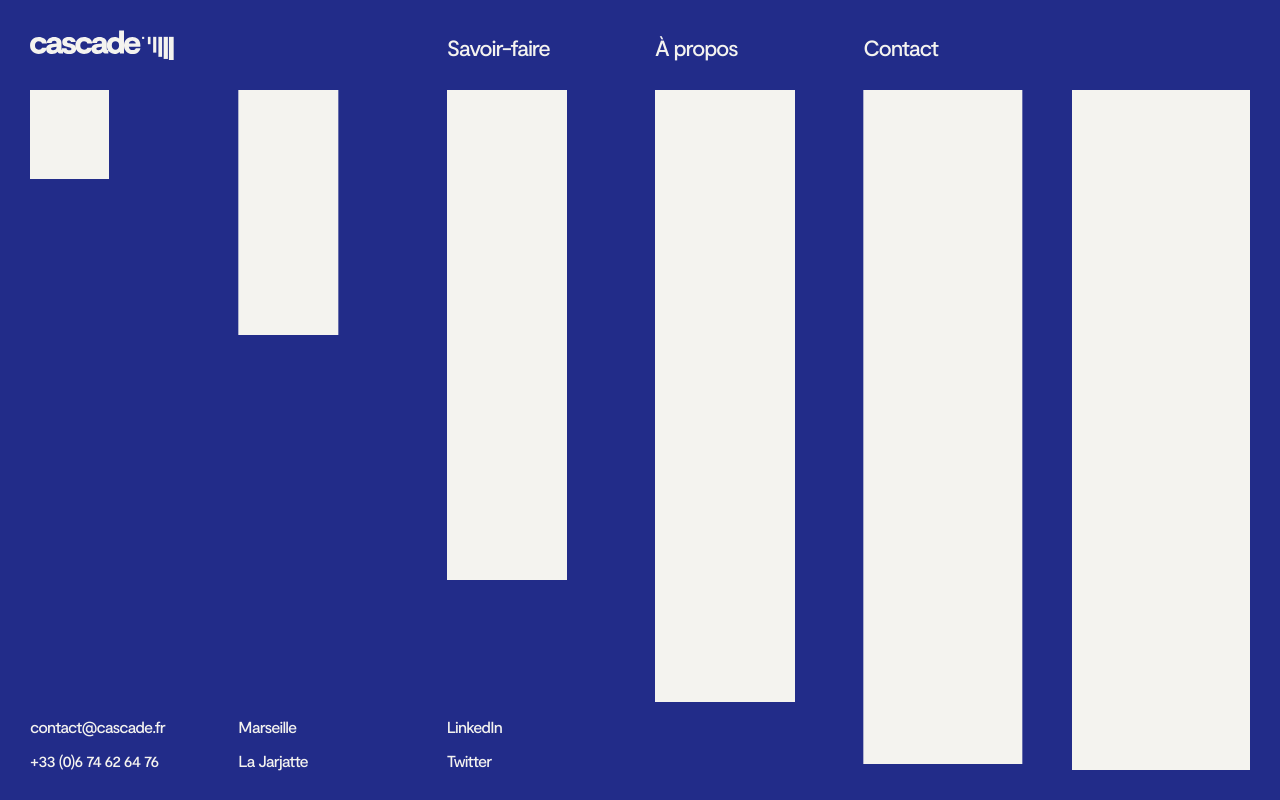
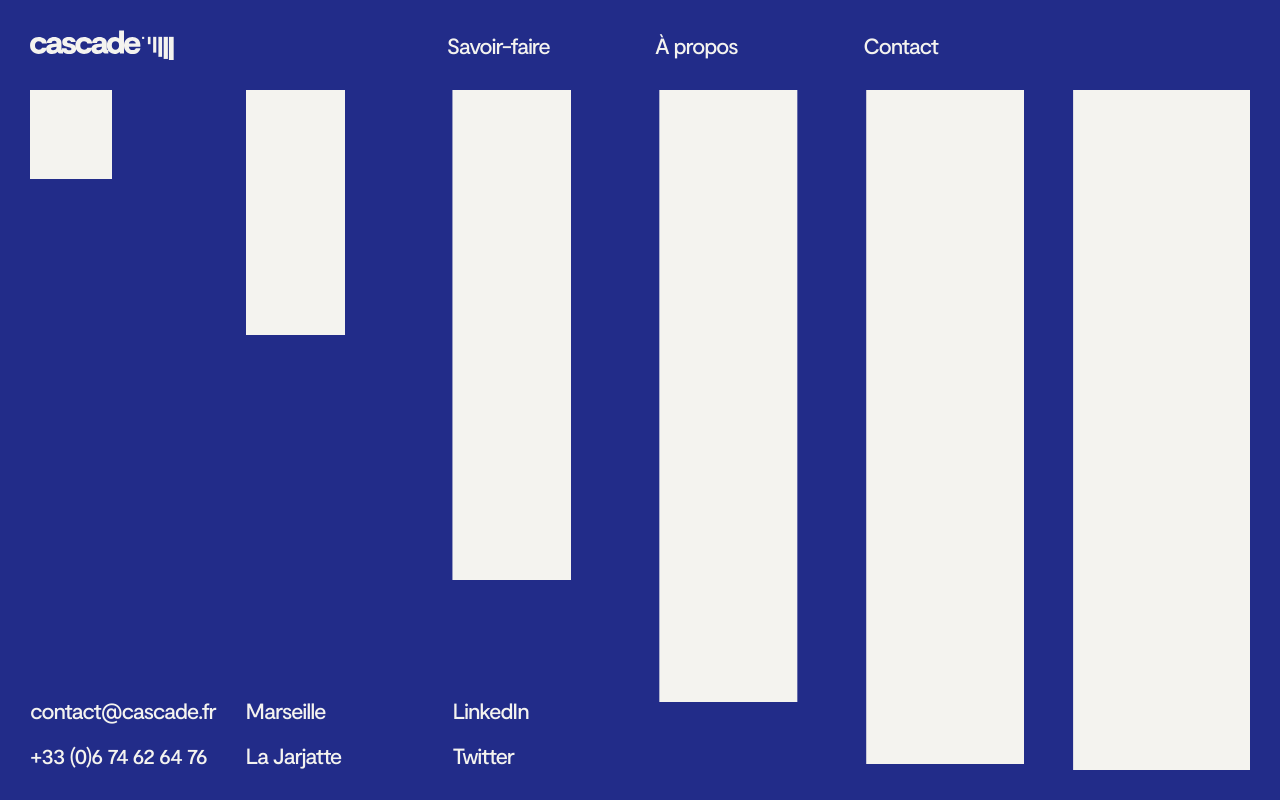
Before and after one commit to LapassetAC/cascade, a Next.js app: page /contact in a window 1280 px wide. Built offline with nearby package versions, Linux system fonts and the light colour scheme.

Commit message:
font style

```diff
--- a/src/components/layout/footer.js
+++ b/src/components/layout/footer.js
@@ -183,9 +183,9 @@ const StyledFooter = styled.footer`
     }
     a {
       display: block;
-      font-size: 12px;
+      /* font-size: 12px; */
       @media ${({ theme }) => theme.minWidth.sm} {
-        font-size: 16px;
+        /* font-size: 16px; */
       }
       &:nth-last-of-type(even) {
         margin-bottom: 15px;
--- a/src/styles/globalStyle.js
+++ b/src/styles/globalStyle.js
@@ -10,22 +10,24 @@ export default createGlobalStyle`
 html,
 body {
   max-width: 100vw;
-  letter-spacing: -0.05em;
+  min-height: 100vh;
   background-color: ${({ theme }) => theme.color.white};
-  min-height: 100vh;
 }
 
 a,p,button,h1,h2,h3,i,input, ul, li {
   letter-spacing: -0.05em;
   font-size: 14px;
+  line-height: 20px;
   font-weight: 500;
   text-decoration: none;
   list-style: none;
   @media ${({ theme }) => theme.minWidth.sm} {
     font-size: 18px;
+    line-height: 25px;
   }
   @media ${({ theme }) => theme.minWidth.md} {
     font-size: 22px;
+    line-height: 30px;
   }
 }
 
```
